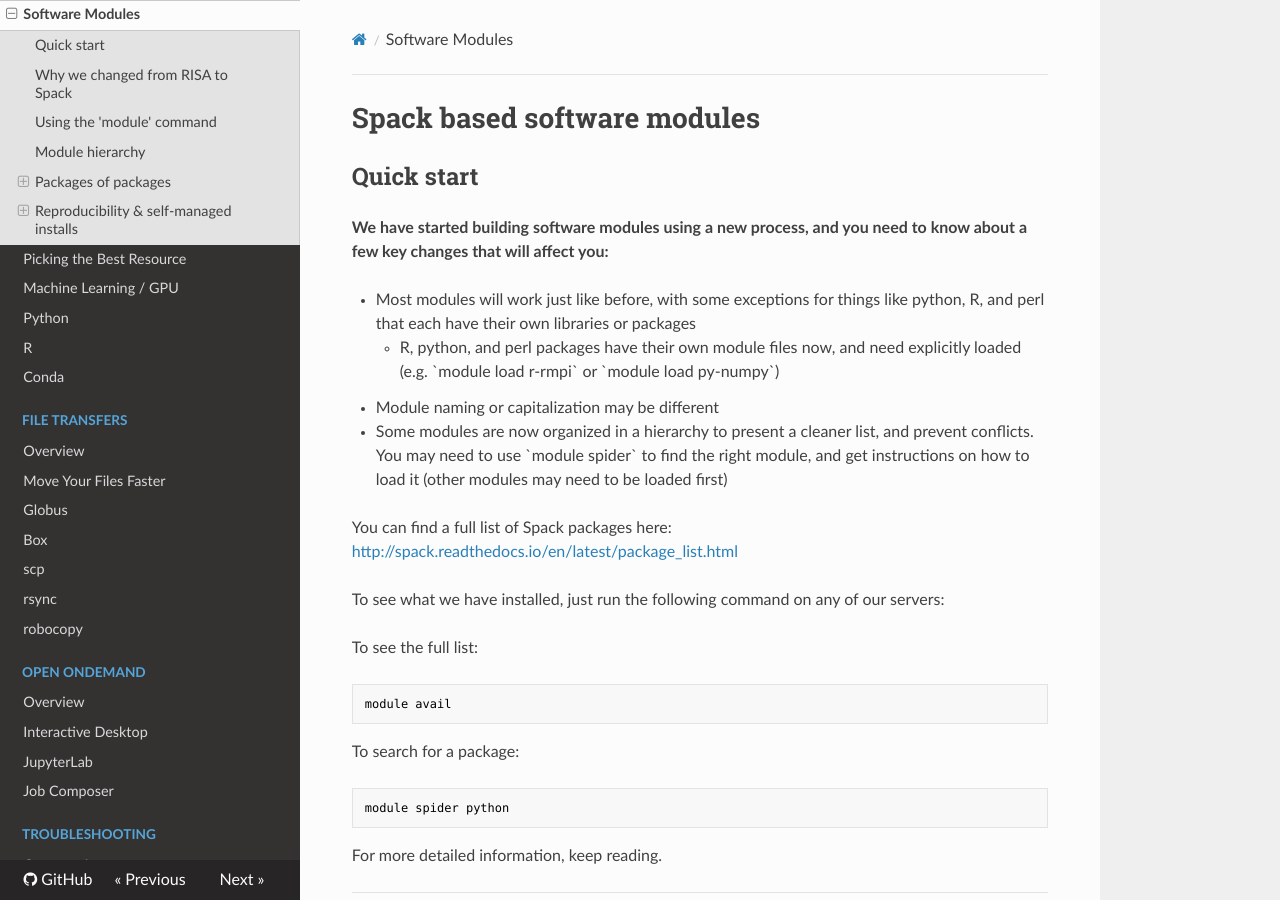
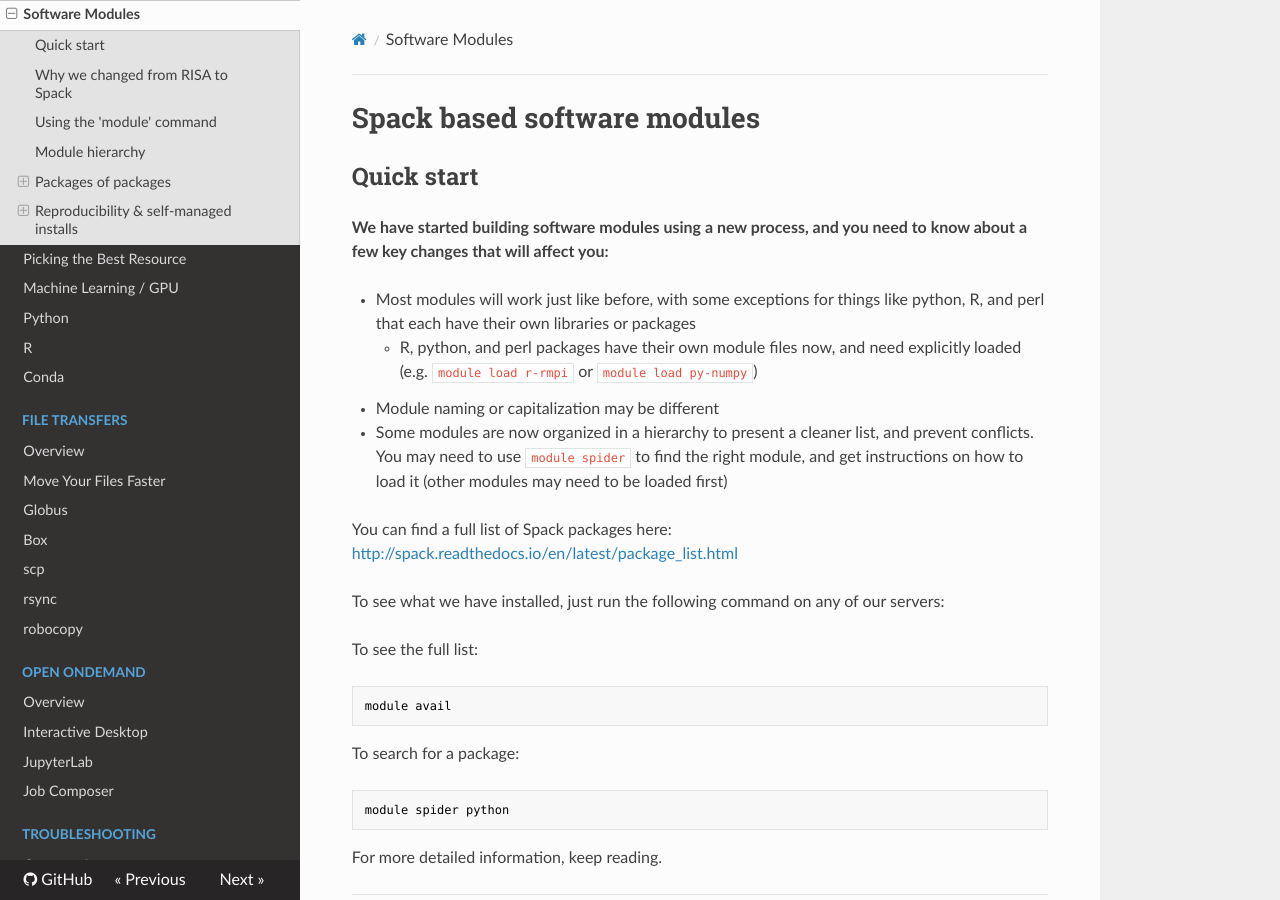
Before and after one commit to ResearchIT/pronto-user-docs, an MkDocs documentation site: the page built from docs/spack_modules.md, in a window 1280 px wide and 900 px high. Built offline with MkDocs 1.6.1, drawn with Linux system fonts in a browser that asks for light colours; some of the changed text lies outside the part shown.

Commit message:
formatting

````diff
--- a/docs/spack_modules.md
+++ b/docs/spack_modules.md
@@ -6,9 +6,9 @@
 **We have started building software modules using a new process, and you need to know about a few key changes that will affect you:**
 
 *   Most modules will work just like before, with some exceptions for things like python, R, and perl that each have their own libraries or packages
-    *   R, python, and perl packages have their own module files now, and need explicitly loaded (e.g. \`module load r-rmpi\` or \`module load py-numpy\`)
+    *   R, python, and perl packages have their own module files now, and need explicitly loaded (e.g. `module load r-rmpi` or `module load py-numpy`)
 *   Module naming or capitalization may be different
-*   Some modules are now organized in a hierarchy to present a cleaner list, and prevent conflicts.  You may need to use \`module spider\` to find the right module, and get instructions on how to load it (other modules may need to be loaded first)
+*   Some modules are now organized in a hierarchy to present a cleaner list, and prevent conflicts.  You may need to use `module spider` to find the right module, and get instructions on how to load it (other modules may need to be loaded first)
 
 You can find a full list of Spack packages here: [http://spack.readthedocs.io/en/latest/package_list.html](http://spack.readthedocs.io/en/latest/package_list.html)
 
@@ -112,7 +112,7 @@
 
 For software that provides its own packages or libraries (such as perl, python, and R), under the [RISA](https://researchit.las.iastate.edu/research-it-software-archive) model, we installed those sub-packages or libraries into the application tree for the parent package, and those sub-packages or libraries were obscured to the users. As a user, you just had to try loading the python module, and then check to see what was provided.  This also didn't leave any flexibility for having multiple versions of a sub-package installed under the same parent program (we couldn't have two versions of numpy under the python module for example).
 
-Going forward, each of these sub-packages will be their own module.  This will mean more \`module load\` statements for you, but less ambiguity about which sub-packages you're using, and more control and a more reproducible environment.
+Going forward, each of these sub-packages will be their own module.  This will mean more `module load` statements for you, but less ambiguity about which sub-packages you're using, and more control and a more reproducible environment.
 
 If your program depends on several independent sub-packages or libraries, each of these will need to be loaded independently.  If you have a sub-package that depends on another however, those dependencies will automatically be loaded.  Take py-pandas for example:
 
@@ -182,7 +182,7 @@
 
 Beyond providing a more stable and easier to administer software environment, [Spack](https://spack.io) can also help ensure the software environment used for your research is documented and reproducible.
 
-When you issue a \`module avail\` command, you'll notice an extra 7 characters at the end of each of the module names:
+When you issue a `module avail` command, you'll notice an extra 7 characters at the end of each of the module names:
 
 ```
 ------------------------- /opt/rit/spack-modules/lmod/linux-rhel7-x86_64/Core --------------------------
````
